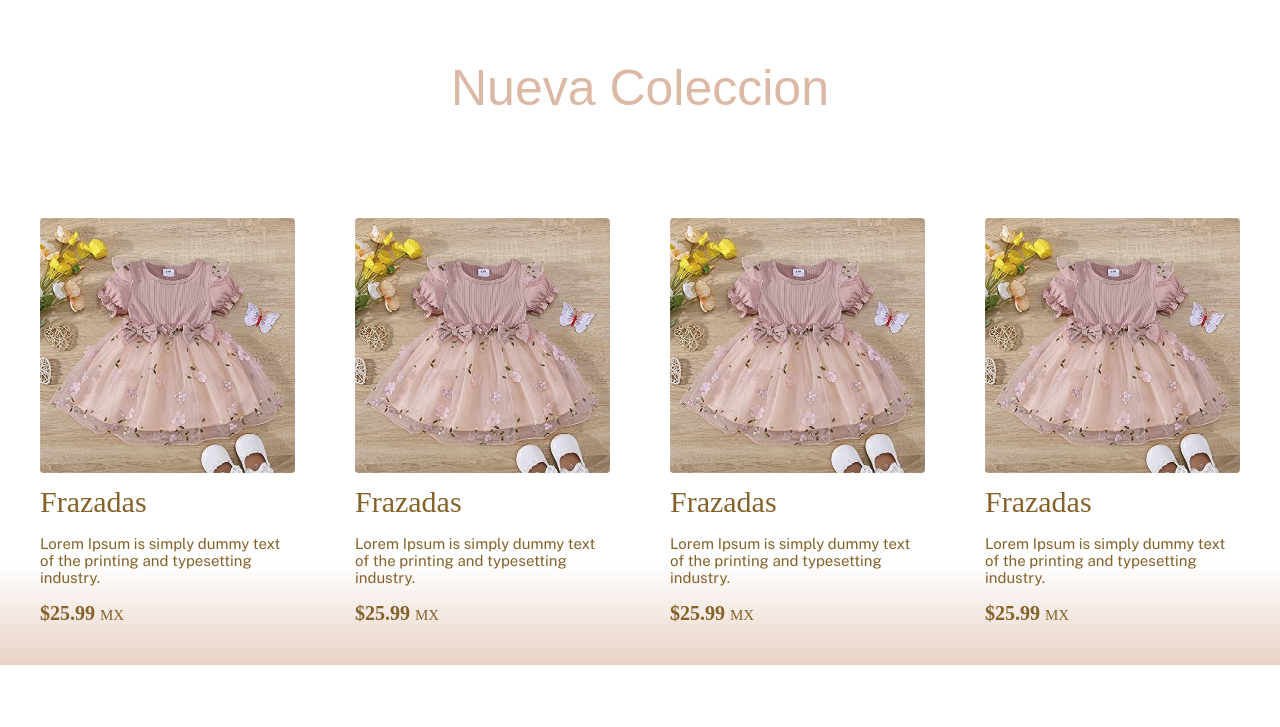
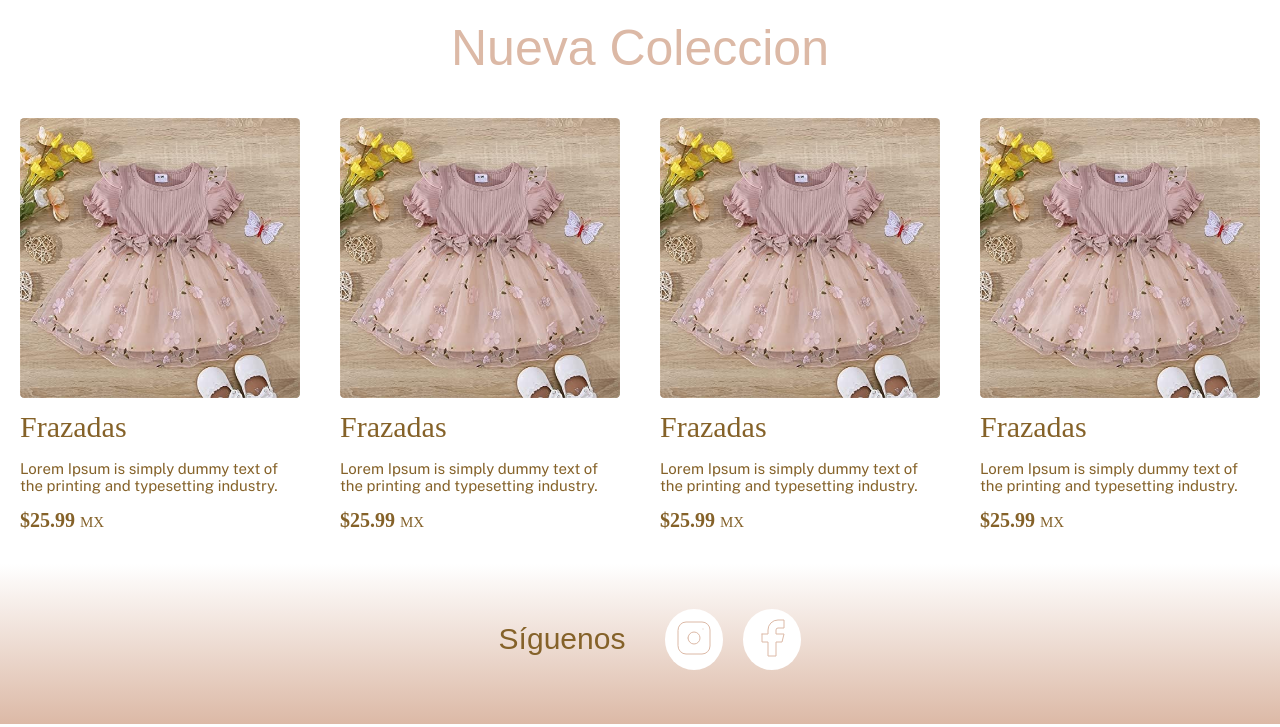
Before and after one commit to ICaesarI/DulcesSuenos, a plain HTML site: page index.html in a window 1280 px wide. Shown: the part 876-1603 px from the top of the page. Before the commit the page ends 1541 px from the top, so only its background shows below. Drawn offline with nearby package versions, Linux system fonts and the light colour scheme; a web font is replaced by a local one.

Commit message:
Cuarto Commit

```diff
--- a/css/style.css
+++ b/css/style.css
@@ -69,7 +69,6 @@ body{
     transition: all 0.1s ease;
 }
 .navegacion--home h2:hover{
-    font-weight: 700;
 }
 @media (min-width: 768px )
 {
@@ -78,7 +77,6 @@ body{
     }
 }
 .opcion--activa{
-    font-weight: 700;;
 }
 /* Bannmer Cuna/Nido */
 .banner--contenedor {
@@ -110,7 +108,7 @@ body{
     font-size: 3.5rem;
     font-weight: 400;
     color: #DCB9A6;
-    margin: 6rem 2rem;
+    margin: 2rem 0;
 }
 @media (min-width: 768px)
 {
@@ -123,7 +121,7 @@ body{
     display: grid;
     grid-template-columns: repeat(2, 1fr);
     gap: 2rem;
-    padding: 2rem;
+    padding: 1rem;
 }
 @media (min-width: 768px)
 {
@@ -132,7 +130,7 @@ body{
     }
 }
 .producto{
-    padding: 2rem;
+    padding: 1rem;
 }
 .producto--imagen{
     border-radius: 1.5%;
@@ -160,8 +158,41 @@ body{
     font-weight: 400;
     font-size: 1.5rem;
 }
+/* Footer */
+.footer--contenedor{
 
 
+}
+.footer--texto{
+    font-family: var(--fuenteTerciaria);
+    font-size: 3rem;
+    color: var(--colorCafe);
+    text-align: center;
+    padding: 2rem;
+    margin: 0;
+}
+.footer--redesSociales{
+    display: flex;
+    justify-content: center;
+    align-items: center;
+    gap: 2rem;
+    padding: 2rem;
+
+}
+.footer--redesSociales__instagram,
+.footer--redesSociales__facebook{
+    display: flex;
+    align-items: center;
+    background-color: var(--colorBlanco);
+
+    border-radius: 50%;
+    padding: .5rem;
+
+}
+.footer--enlace:hover{
+    color: var(--colorCafe);
+    transform: scale(1.2);
+}
 /* About Us*/
 .aboutUs--contenedor{
     display: grid;
--- a/index.html
+++ b/index.html
@@ -80,7 +80,29 @@
 
     </main>
     <footer>
-
+        <div class="footer--contenedor">
+            <div class="footer--redesSociales">
+                <div class="footer--texto">
+                    <p>Síguenos</p>
+                </div>
+                <div class="footer--redesSociales__instagram">
+                    <a class="footer--enlace" href="https://www.instagram.com/detalles__para_tu_bebe_ds?igsh=dndjdzYwaHFzNzB0&utm_source=qr">
+                    <svg xmlns="http://www.w3.org/2000/svg" viewBox="0 0 24 24" fill="none" stroke="#DCB9A6" stroke-linecap="round" stroke-linejoin="round" width="48" height="48" stroke-width="0.5">
+                        <path d="M4 4m0 4a4 4 0 0 1 4 -4h8a4 4 0 0 1 4 4v8a4 4 0 0 1 -4 4h-8a4 4 0 0 1 -4 -4z"></path>
+                        <path d="M12 12m-3 0a3 3 0 1 0 6 0a3 3 0 1 0 -6 0"></path>
+                        <path d="M16.5 7.5l0 .01"></path>
+                      </svg>
+                    </a>
+                </div>
+                <div class="footer--redesSociales__facebook">
+                    <a class="footer--enlace" href="https://www.facebook.com/profile.php?id=61574750386281&mibextid=wwXIfr&rdid=xFGm0C7gW7XLFwpa&share_url=https%3A%2F%2Fwww.facebook.com%2Fshare%2F14wjR1LJFpv%2F%3Fmibextid%3DwwXIfr#">
+                    <svg xmlns="http://www.w3.org/2000/svg" viewBox="0 0 24 24" fill="none" stroke="#DCB9A6" stroke-linecap="round" stroke-linejoin="round" width="48" height="48" stroke-width="0.5">
+                        <path d="M7 10v4h3v7h4v-7h3l1 -4h-4v-2a1 1 0 0 1 1 -1h3v-4h-3a5 5 0 0 0 -5 5v2h-3"></path>
+                      </svg>
+                    </a>
+                </div>
+            </div>
+        </div>
     </footer>
 </body>
 </html>
```
Also changed, not shown: aboutUs.html (+23 -1 lines).
